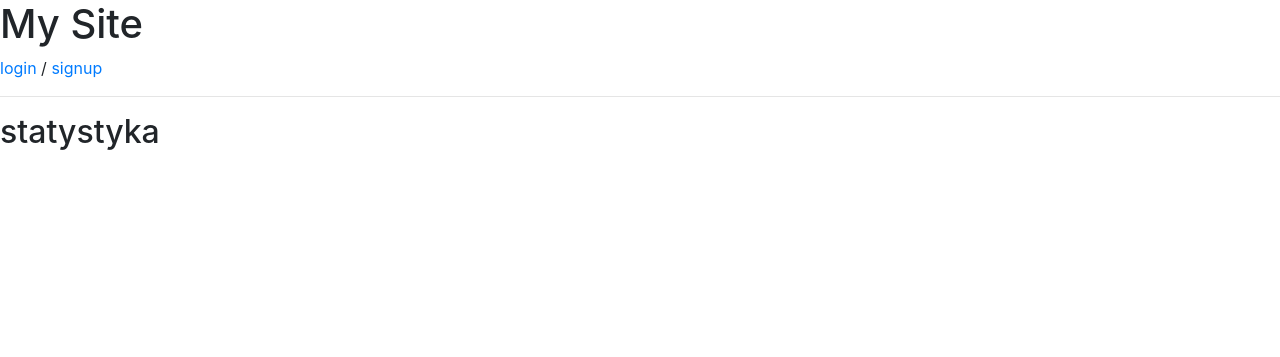
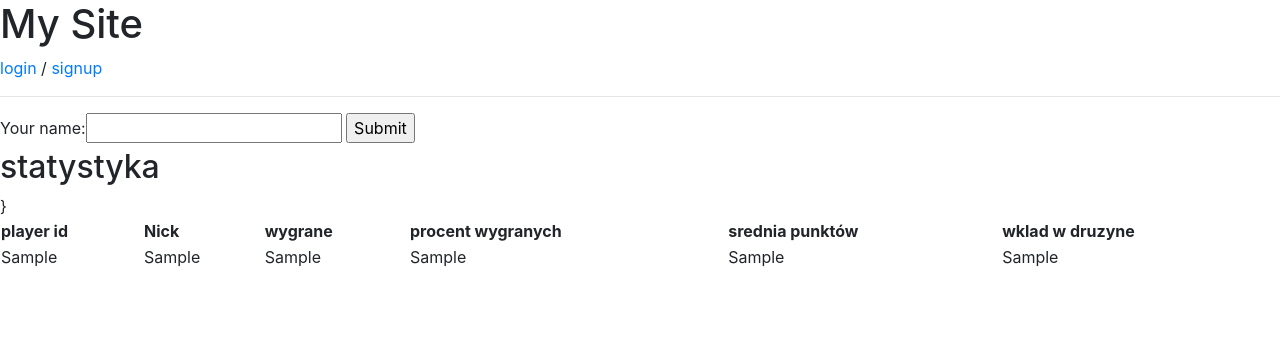
Before and after one commit to RideTheSkyP/Team-project-MMO-RPG-Website, a Django app: template website/templates/statistics.html in a window 1280 px wide. Shown: the top 357 px of the page. Run offline with Django 3.2, Linux system fonts and the light colour scheme; tables that the repository leaves empty hold one stand-in row (values such as "Sample post"); the template is opened without the code that fills it: values that come from a table or form of the project are taken from there, most other values are stand-ins (such as "Sample title", 1, 10 or a date in 2020); parts of the project's set-up code (start-up, migrations or seed data) failed here and were passed over; some libraries are stand-ins or nearby versions.

Commit message:
added table of top players statistics from database, navigation & temp view for given player

```diff
--- a/website/core/urls.py
+++ b/website/core/urls.py
@@ -8,4 +8,5 @@ urlpatterns = [
     path("logout/", views.logoutFromAcc, name="logout"),
     path("signup/", views.signup, name="signup"),
     path("statistics/", views.statistics, name="statistics"),
+    path("statistics/<str:player_nick>", views.player_stats, name="player_stats"),
 ]
--- a/website/core/views.py
+++ b/website/core/views.py
@@ -1,9 +1,11 @@
-from django.http import HttpResponse
+from django.http import HttpResponse, HttpResponseRedirect
 from django.contrib.auth import login, authenticate, logout
 from django.contrib.auth.forms import UserCreationForm, AuthenticationForm
 from django.shortcuts import render, redirect
 from django.contrib.auth.decorators import login_required
 # from core.databaseConnection import Database
+from django.db import connection
+from django import forms
 
 
 def startPage(request):
@@ -35,9 +37,34 @@ def logoutFromAcc(request):
     return redirect("start")
 
 
+class NameForm(forms.Form):
+    your_name = forms.CharField(label='Your name', max_length=100)
+
 def statistics(request):
-    # print(request)
-    return render(request, "statistics.html")
+
+    with connection.cursor() as cursor:
+        cursor.execute("SELECT * FROM top_players order by games_won desc")
+        rows = cursor.fetchall()
+
+
+    if request.method == 'POST':
+        form = NameForm(request.POST)
+        if form.is_valid():
+            return redirect(str("home" + form.cleaned_data['your_name']))
+    else:
+        form = NameForm()
+
+    print(rows)
+    return render(request, "statistics.html", {"stats": rows, "form": form})
+
+def player_stats(request, player_nick):
+
+    with connection.cursor() as cursor:
+        # cursor.execute("UPDATE bar SET foo = 1 WHERE baz = %s", [self.baz])
+        cursor.execute("SELECT * FROM top_players WHERE Nick like %s", [player_nick])
+        rows = cursor.fetchone()
+
+    return render(request, "player_stats.html", {"nick": player_nick, "stats": rows})
 
 
 def signup(request):
--- a/website/templates/statistics.html
+++ b/website/templates/statistics.html
@@ -1,8 +1,37 @@
 {% extends 'base.html' %}
 
 {% block content %}
-  <h2>statystyka</h2>
+
+<form action="" method="post">
+  {% csrf_token %}
+  {{ form }}
+  <input type="submit" value="Submit">
+</form>
 
 
 
+
+  <h2>statystyka</h2>
+  <table style="width:100%">
+    <tr>
+      <th>player id</th>
+      <th>Nick </th>
+      <th>wygrane </th>
+      <th>procent wygranych </th>
+      <th>srednia punktów </th>
+      <th>wklad w druzyne </th>
+    </tr>
+    {% for row in stats %}
+    <tr>
+      <td>{{row.1}}</td>
+      <td>{{row.2}}</td>
+      <td>{{row.3}}</td>
+      <td>{{row.4}}</td>
+      <td>{{row.5}}</td>
+      <td>{{row.6}}</td>
+    </tr>
+    {% endfor %}}
+  </table>
+
+
 {% endblock %}
```
Also changed, not shown: website/templates/player_stats.html (added, +15 -0 lines).
